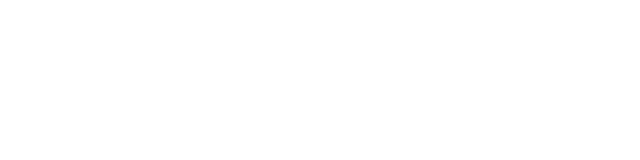
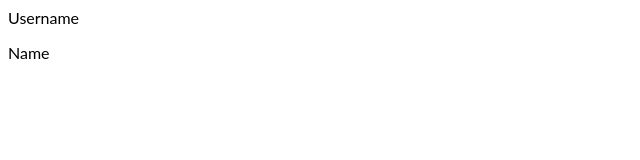
Before and after one commit to jaySmilet/react-ts-jan23, a React (Create React App) app: page / in a window 1280 px wide. Shown: the top 160 px of the page, without its empty margins (0-640 px from the left). Built offline with nearby package versions, Linux system fonts and the light colour scheme.

Commit message:
1 file modified, 2 added

```diff
--- a/App.tsx
+++ b/App.tsx
@@ -1,11 +1,11 @@
 import * as React from 'react';
+import Employee from './components/Employee/Employee';
 import './style.css';
-
-
 
 export default function App() {
   return (
     <div className="app">
+      <Employee />
     </div>
   );
 }
--- /dev/null
+++ b/components/Employee/Employee.tsx
@@ -0,0 +1,15 @@
+import * as React from "react";
+import "./Employee.css";
+
+const Employee = () => {
+  return (
+    <div className="employee">
+      <div className="display">
+        <p>Username</p>
+        <p>Name</p>
+      </div>
+    </div>
+  );
+};
+
+export default Employee;
```
Also changed, not shown: components/Employee/Employee.css (added).
